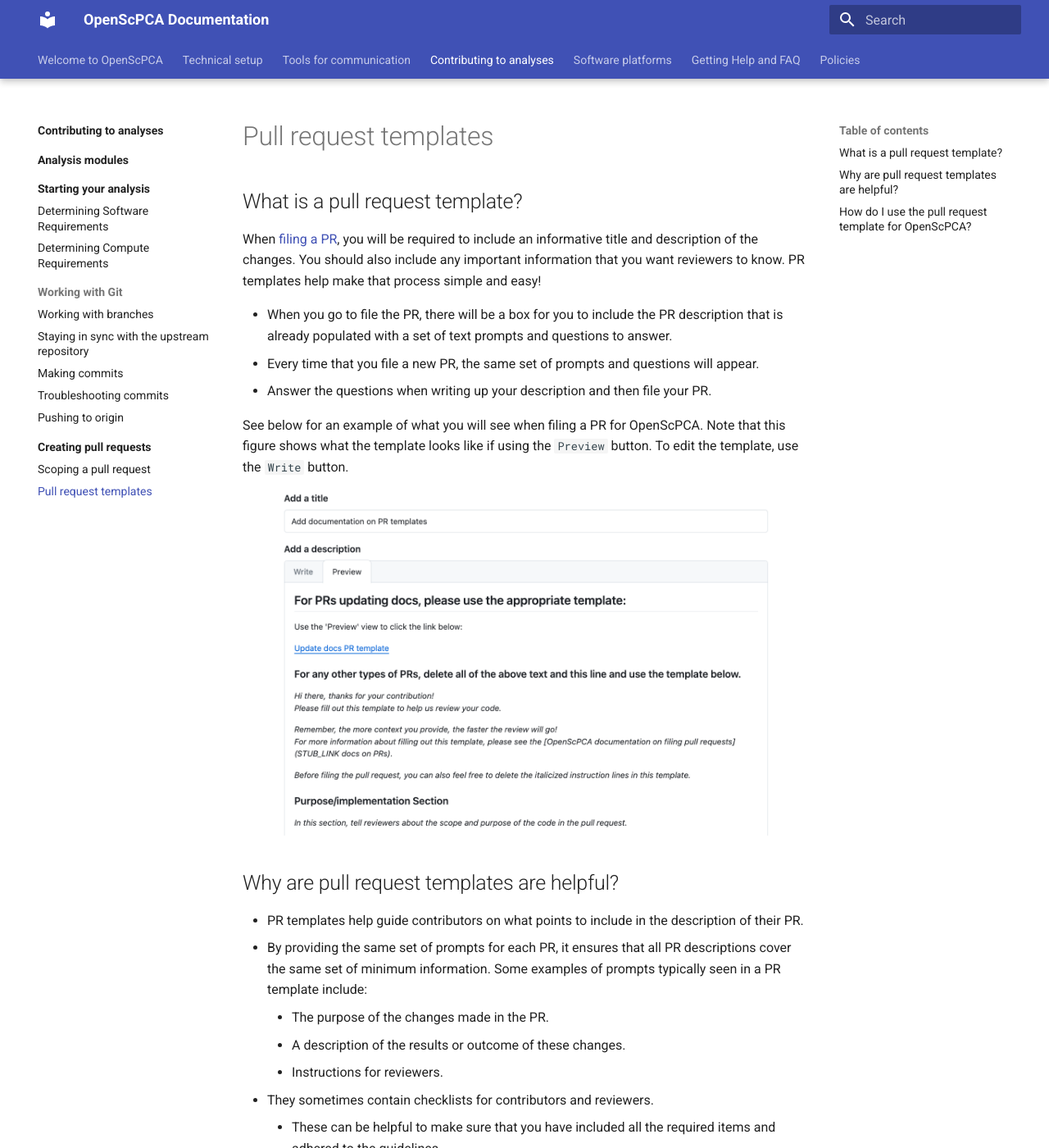
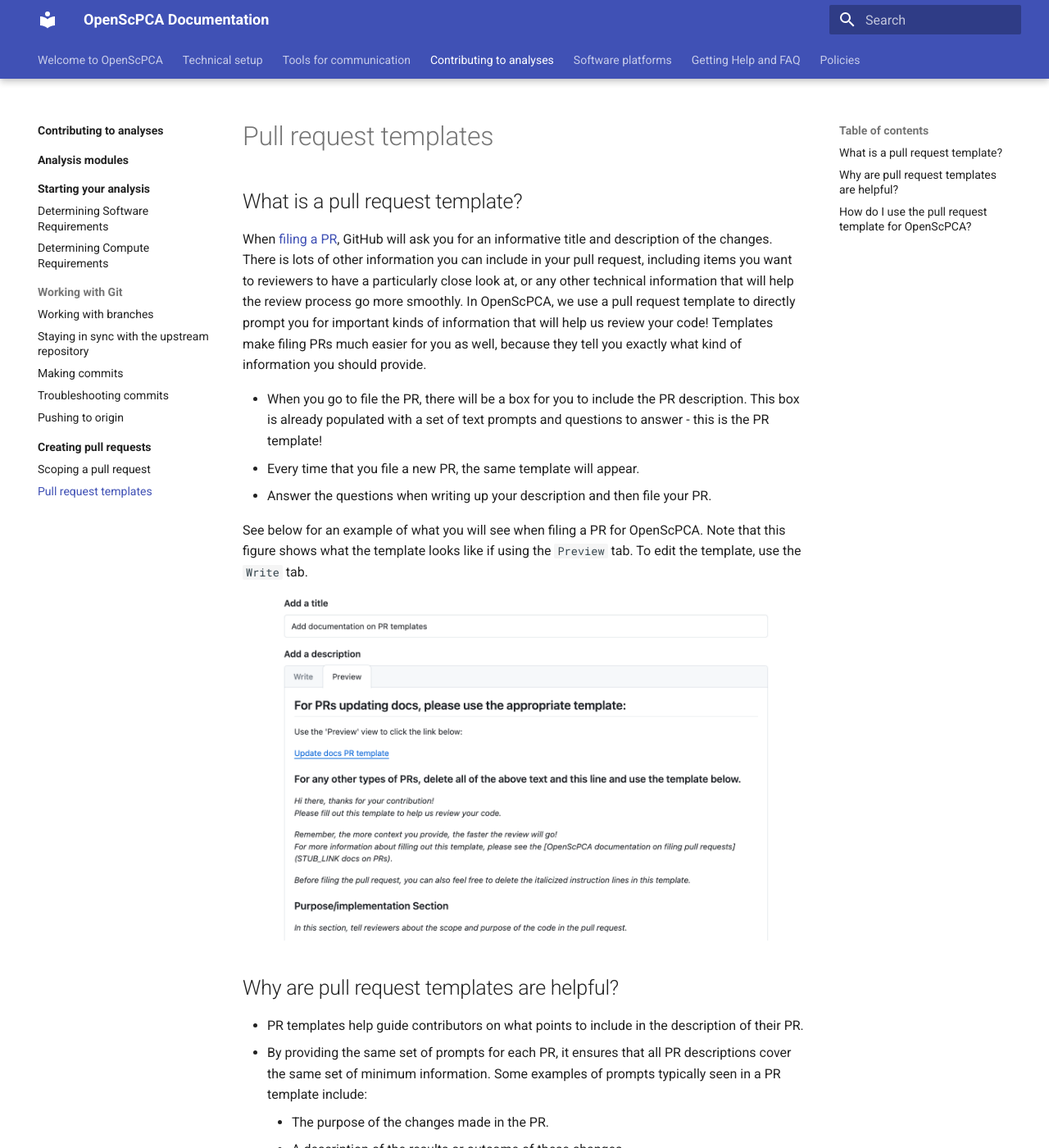
Before and after one commit to AlexsLemonade/OpenScPCA-analysis, an MkDocs documentation site: the page built from docs/contributing-to-analyses/creating-pull-requests/pull-request-template.md, in a window 1280 px wide and 1400 px high. Shown: the whole window at 82% size. Built offline with MkDocs 1.6.1 and Material for MkDocs 9.7.7, drawn with Linux system fonts in a browser that asks for light colours; some of the changed text lies outside the part shown.

Commit message:
Apply suggestions from code review
Co-authored-by: Stephanie Spielman <stephanie.spielman@gmail.com>

```diff
--- a/docs/contributing-to-analyses/creating-pull-requests/pull-request-template.md
+++ b/docs/contributing-to-analyses/creating-pull-requests/pull-request-template.md
@@ -2,17 +2,19 @@
 
 ## What is a pull request template?
 
-When [filing a PR](STUB-LINK file a PR), you will be required to include an informative title and description of the changes.
-You should also include any important information that you want reviewers to know.
-PR templates help make that process simple and easy!
+When [filing a PR](STUB-LINK file a PR), GitHub will ask you for an informative title and description of the changes.
+There is lots of other information you can include in your pull request, including items you want to reviewers to have a particularly close look at, or any other technical information that will help the review process go more smoothly.
+In OpenScPCA, we use a pull request template to directly prompt you for important kinds of information that will help us review your code!
+Templates make filing PRs much easier for you as well, because they tell you exactly what kind of information you should provide.
 
-- When you go to file the PR, there will be a box for you to include the PR description that is already populated with a set of text prompts and questions to answer.
-- Every time that you file a new PR, the same set of prompts and questions will appear.
+- When you go to file the PR, there will be a box for you to include the PR description.
+This box is already populated with a set of text prompts and questions to answer - this is the PR template!
+- Every time that you file a new PR, the same template will appear.
 - Answer the questions when writing up your description and then file your PR.
 
 See below for an example of what you will see when filing a PR for OpenScPCA.
-Note that this figure shows what the template looks like if using the `Preview` button.
-To edit the template, use the `Write` button.
+Note that this figure shows what the template looks like if using the `Preview` tab.
+To edit the template, use the `Write` tab.
 
 <figure markdown="span">
     ![PR template](../../img/pr-templates-1.png){width="600"}
@@ -36,14 +38,14 @@
 This PR template includes the following sections:
 
 - Instructions for filling out the template (in italics)
-    - After reading, these instructions can be deleted prior to filing the PR.
+    - After reading, you can delete these instructions before filing the PR.
 - A summary of the purpose and goals of this PR.
-    - Here you would include some background information on the changes that are being proposed and describe the general approach taken in the PR.
+    - Here you would include some background information on the changes you're proposing such as the general approach you took.
 - A summary of the results from this PR.
-    - This includes information on what results or output are produced from the changes made in the PR and where the results live.
+    - This includes information on what results or output your code in the PR produces and where the results live.
 - Directions for reviewers.
     - Include any computational resources and software requirements needed to run the analysis.
     - Here is where you would bring up any points that you would like to discuss further or would like reviewers to pay special attention to.
 - Author checklists.
     - Check off the boxes that apply to your PR.
-    - This checklist ensures that your code fits the required guidelines, results are accessible to the reviewer, and your code is reproducible.
+    - These checklists ensure that your code meets the required guidelines, the reviewer can access the results, and your code is reproducible.
```
